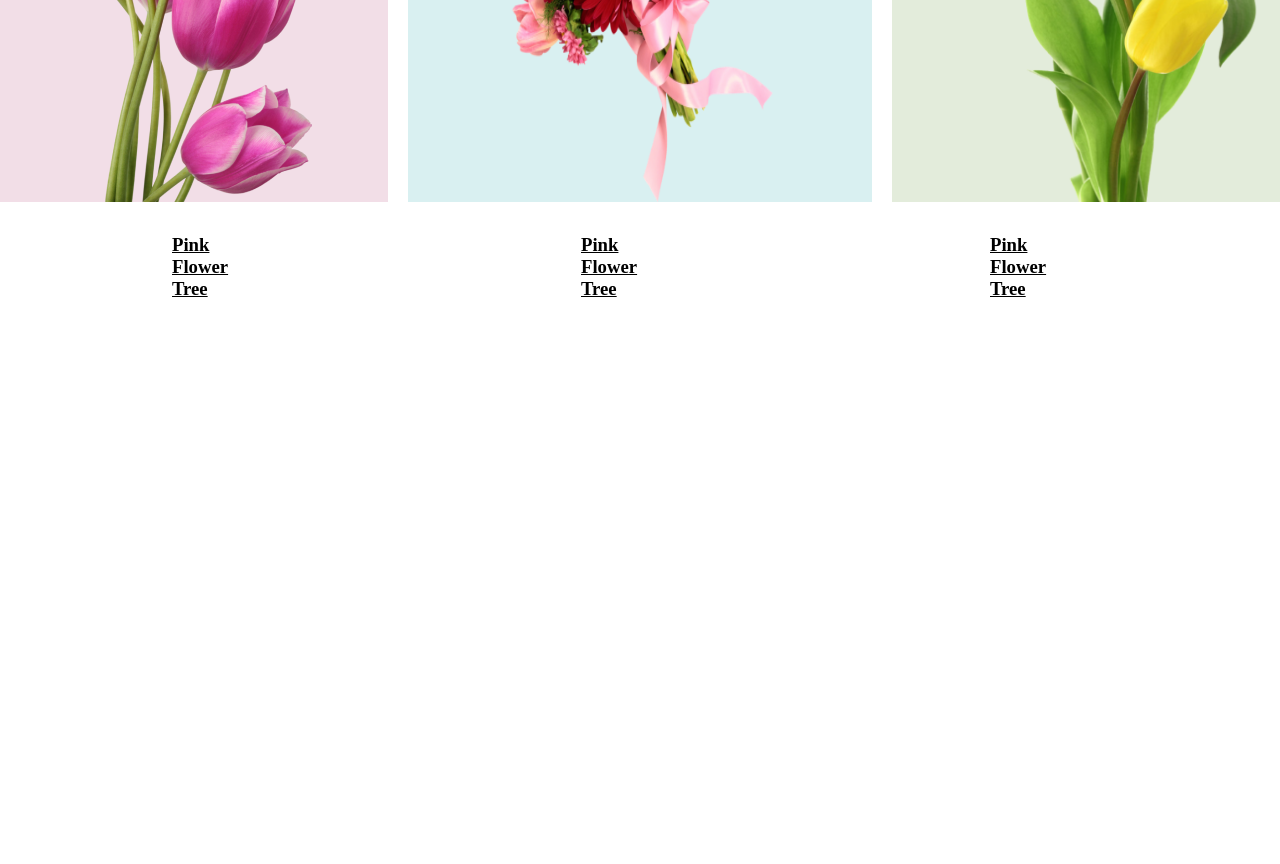
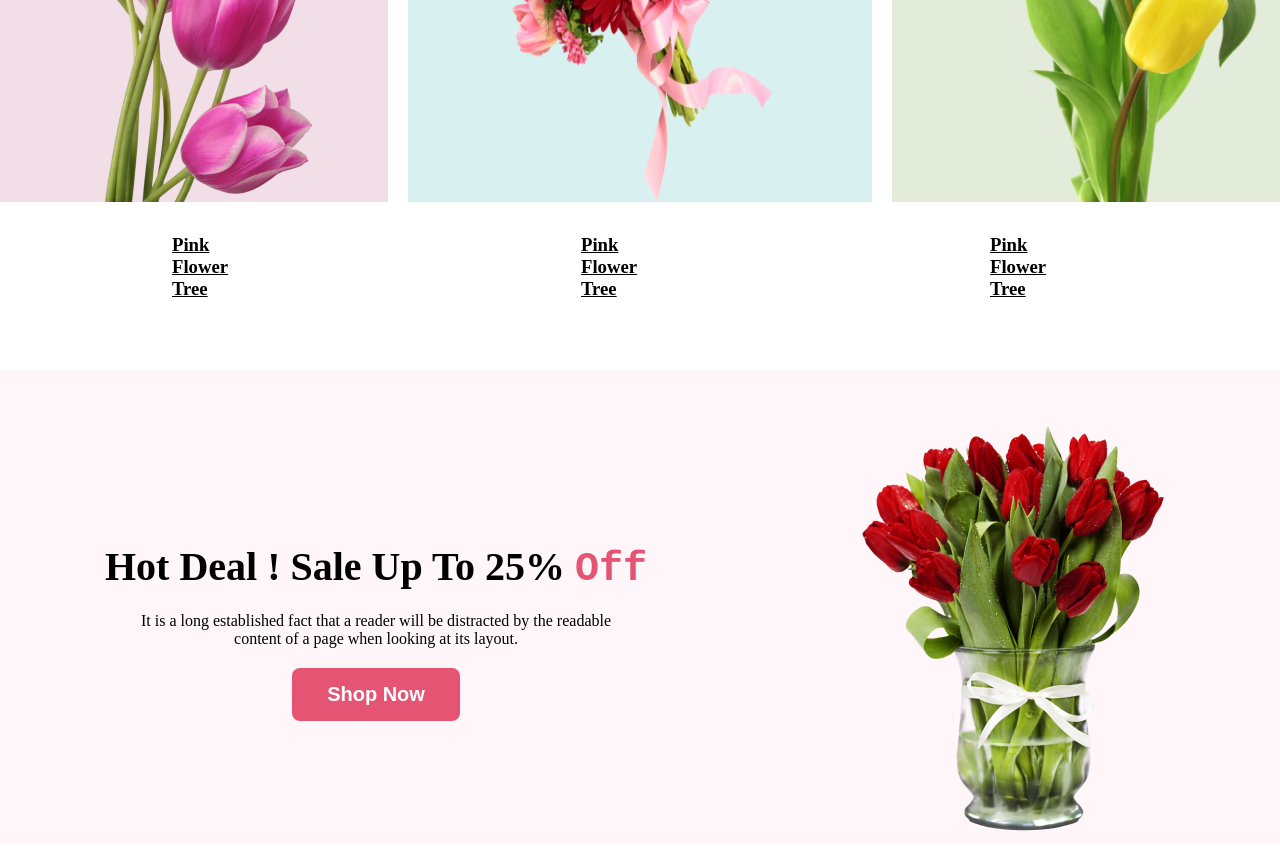
Before and after one commit to Mdshakhawatsa/first-assignment, a plain HTML site: page index.html in a window 1280 px wide. Shown: the part 1351-2215 px from the top of the page. Before the commit the page ends 1651 px from the top, so only its background shows below. Drawn offline with Linux system fonts and the light colour scheme.

Commit message:
seal section adding

```diff
--- a/index.html
+++ b/index.html
@@ -68,15 +68,33 @@
 
             </section>
             <!-- box -->
+        </section>
+    </header>
+
+    <main>
+
+        <div class="deal-section">
+            <div class="deal">
+                <h1 class="deal-title">Hot Deal ! Sale Up To 25% <samp class="primary">Off</samp></h1>
+                <p class="deal-discription">It is a long established fact that a reader will be distracted by the readable <br> content of a page when looking at its layout.</p>
+
+                <div class="btn">
+                    <button class="btn-primary">Shop Now</button>
+                </div>
+            </div>
+            <div class="right">
+                <img class="img" src="Flower Asset/pngwing 8.png" alt="">
+            </div>
+        </div>
 
 
 
-        </section>
 
 
-    </header>
 
-    <main></main>
+
+
+    </main>
     <footer></footer>
 </body>
 
--- a/styles/style.css
+++ b/styles/style.css
@@ -1,6 +1,9 @@
 * {
     padding: 0px;
     margin: 0px;
+}
+.primary{
+    color: #E55473;
 }
 
 /* primary-section */
@@ -137,6 +140,33 @@
     margin-right: 190px;
     margin-left: 172px;
     gap: 309px;
+}
+/* deal */
+.deal-section{
 
+    background: rgba(229, 84, 115, 0.05);
+    margin-bottom: 20px;
+    margin-top: 70px;
+    display: flex;
+    align-items: center;
+    justify-content: space-around;
+   padding-top: 50px;
 
 }
+.deal-title{
+    font-size: 40px;
+}
+.deal{
+    justify-content: center;
+    align-items: center;
+}
+.deal-discription{
+    padding-top: 20px;
+    padding-bottom: 20px;
+    text-align: center;
+}
+.btn{
+    display: flex;
+    justify-content: center;
+    align-items: center;
+}
```
